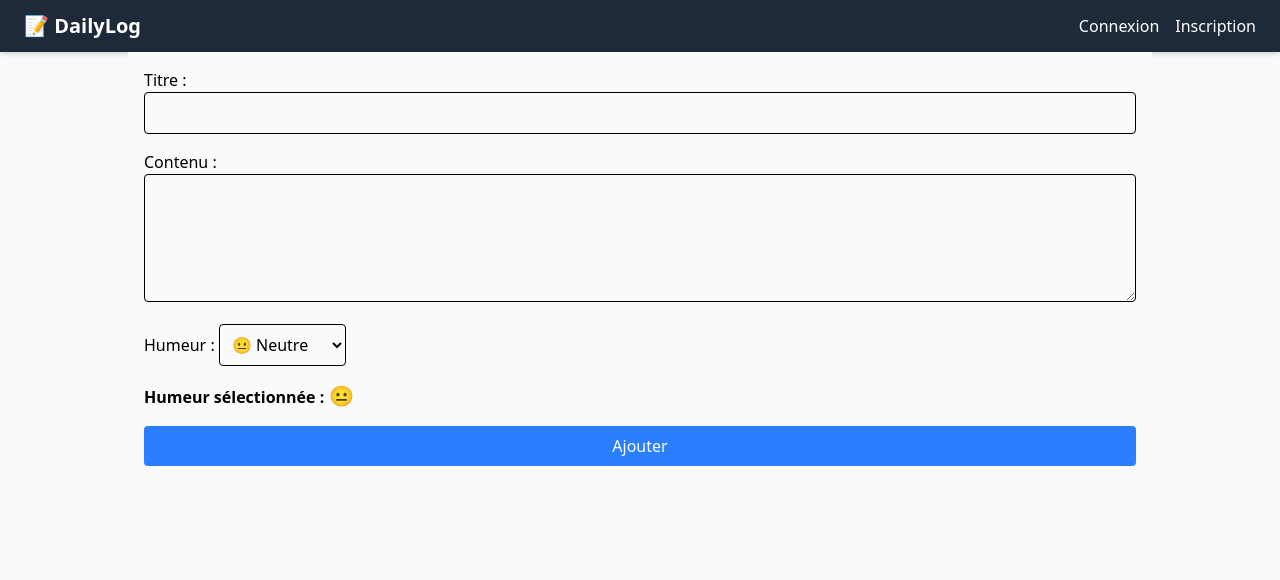
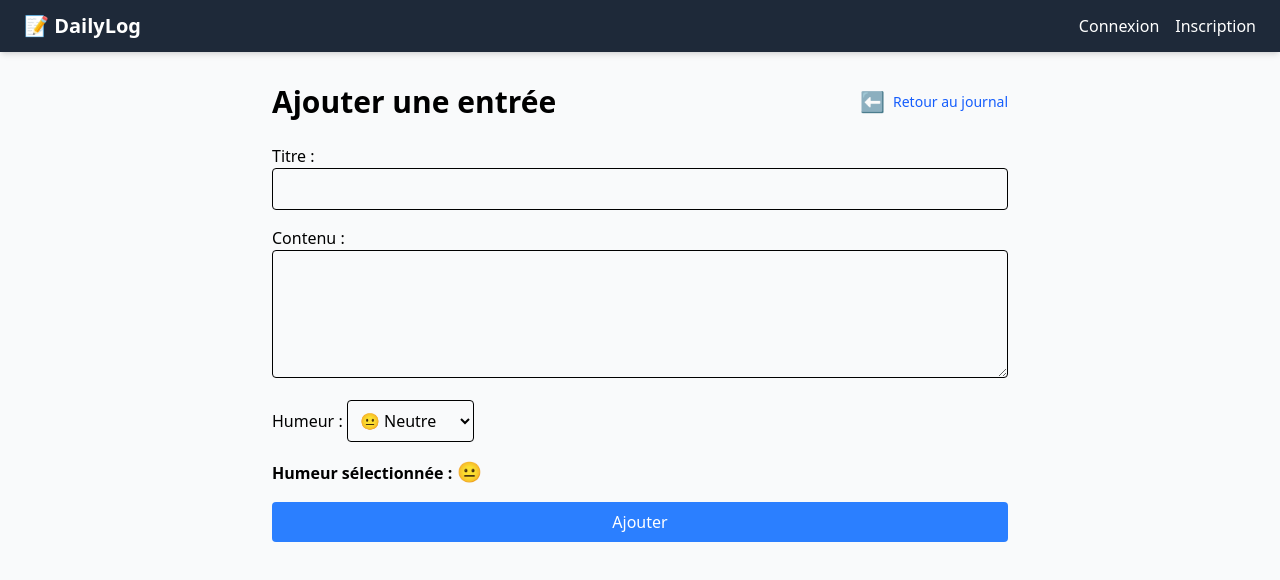
Before and after one commit to Alexandre78R/Project-DailyLog-Angular, an Angular app in the folder frontend/: page /journal/add in a window 1280 px wide. Shown: the top 580 px of the page. Built offline with nearby package versions, Linux system fonts and the light colour scheme; no server answers; sample sign-in values are in the browser's storage.

Commit message:
fixed humeur

```diff
--- a/frontend/src/app/app.component.html
+++ b/frontend/src/app/app.component.html
@@ -1,4 +1,4 @@
 <app-navbar></app-navbar>
-<div class="max-w-5xl mx-auto p-4 bg-gray-50">
+<div class="max-w-5xl mx-auto p-4">
     <router-outlet />
 </div>
--- a/frontend/src/app/features/journal/journal-entry-add/journal-entry-add.component.html
+++ b/frontend/src/app/features/journal/journal-entry-add/journal-entry-add.component.html
@@ -1,3 +1,11 @@
+<div class="max-w-3xl mx-auto p-4">
+
+  <div class="flex items-center justify-between mb-6">
+    <h1 class="text-3xl font-bold">Ajouter une entrée</h1>
+    <app-back-button label="Retour au journal" [routerLink]="['/journal']"></app-back-button>
+  </div>
+
+  <!-- Formulaire -->
   <form [formGroup]="form" (ngSubmit)="onSubmit()" class="flex flex-col gap-4">
     <label>
       Titre :
@@ -23,7 +31,8 @@
       <app-mood-indicator [mood]="form.value.mood"></app-mood-indicator>
     </div>
 
-  <button type="submit" [disabled]="form.invalid" class="bg-blue-500 text-white p-2 rounded">
+    <button type="submit" [disabled]="form.invalid" class="bg-blue-500 text-white p-2 rounded hover:bg-blue-600 transition">
       Ajouter
     </button>
   </form>
+</div>
--- a/frontend/src/app/features/journal/journal-entry-add/journal-entry-add.component.ts
+++ b/frontend/src/app/features/journal/journal-entry-add/journal-entry-add.component.ts
@@ -4,11 +4,12 @@ import { ReactiveFormsModule, FormBuilder, FormGroup, Validators } from '@angula
 import { JournalService } from '../services/journal.service';
 import { Router } from '@angular/router';
 import { MoodIndicatorComponent } from '../../../shared/components/mood-indicator/mood-indicator.component';
+import { BackButtonComponent } from '../../../shared/components/back-button/back-button.component';
 
 @Component({
   selector: 'app-journal-entry-add',
   standalone: true,
-  imports: [CommonModule, ReactiveFormsModule, MoodIndicatorComponent],
+  imports: [CommonModule, ReactiveFormsModule, MoodIndicatorComponent, BackButtonComponent ],
   templateUrl: './journal-entry-add.component.html',
   styleUrls: ['./journal-entry-add.component.css']
 })
--- a/frontend/src/app/features/journal/journal/journal.component.html
+++ b/frontend/src/app/features/journal/journal/journal.component.html
@@ -1,11 +1,12 @@
-
 <div class="flex items-center justify-between mb-6">
   <h1 class="text-3xl font-bold">Mon Journal</h1>
+
   <a
     routerLink="/journal/add"
-    class="bg-blue-600 text-white px-4 py-2 rounded hover:bg-blue-700 transition"
+    class="flex items-center space-x-2 text-green-600 hover:text-green-800 transition font-medium"
   >
-    ➕ Ajouter une entrée
+    <span class="text-xl">➕</span>
+    <span class="text-sm">Ajouter une entrée</span>
   </a>
 </div>
 
--- /dev/null
+++ b/frontend/src/app/shared/components/back-button/back-button.component.html
@@ -0,0 +1 @@
+<p>back-button works!</p>
--- /dev/null
+++ b/frontend/src/app/shared/components/back-button/back-button.component.ts
@@ -0,0 +1,22 @@
+import { Component, Input } from '@angular/core';
+import { CommonModule } from '@angular/common';
+import { RouterModule } from '@angular/router';
+
+@Component({
+  selector: 'app-back-button',
+  standalone: true,
+  imports: [CommonModule, RouterModule],
+  template: `
+    <a
+      [routerLink]="routerLink"
+      class="flex items-center space-x-2 text-blue-600 hover:text-blue-800 transition font-medium"
+    >
+      <span class="text-xl">⬅️</span>
+      <span class="text-sm">{{ label }}</span>
+    </a>
+  `,
+})
+export class BackButtonComponent {
+  @Input() label = 'Retour';
+  @Input() routerLink: string | any[] = '/';
+}
```
Also changed, not shown: frontend/src/app/shared/components/back-button/back-button.component.css (added), 2 other files (tests, documents, lock files or other folders). Lines whose indentation alone changed are shown as unchanged.
